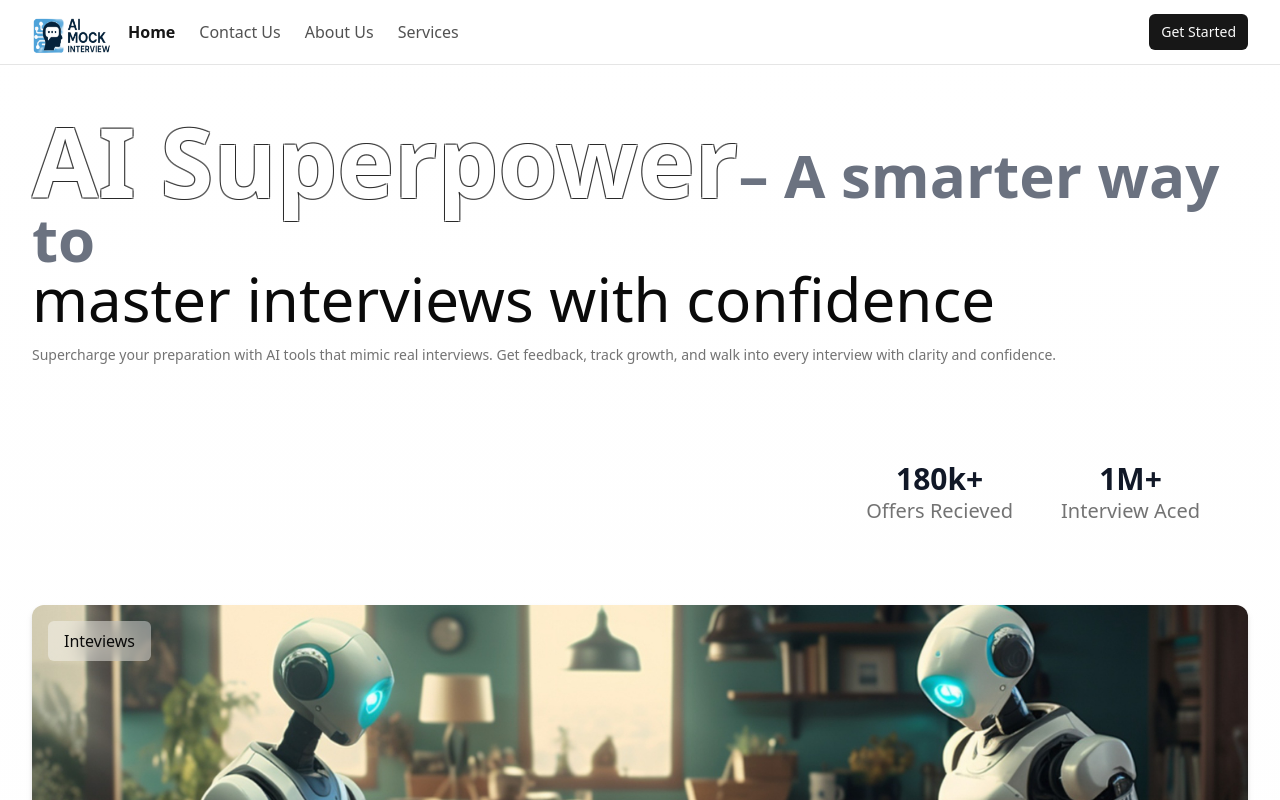
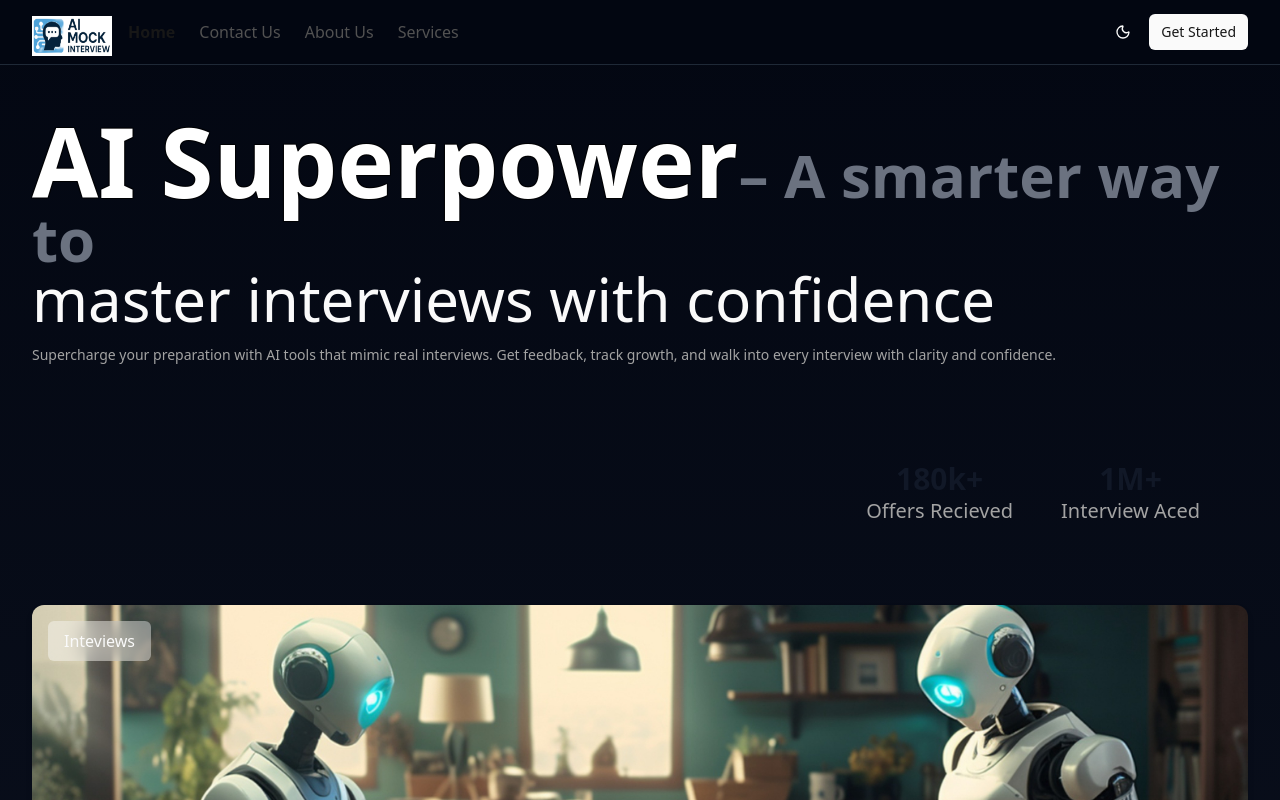
Before and after one commit to anant5441/Ai-Mock-Interview, a React (Vite) app: page / in a window 1280 px wide. Shown: the top 800 px of the page. Built offline with nearby package versions, Linux system fonts and the light colour scheme; no server answers.

Commit message:
Toogle Button Added

```diff
--- a/src/App.tsx
+++ b/src/App.tsx
@@ -53,8 +53,8 @@ const App = () => {
               element={<MockInterviewPage />}
             />
             <Route path="feedback/:interviewId" element={<Feedback />} />
-            <Route path="analytics" element={<AnalyticsPage />} />
           </Route>
+          <Route path="/analytics" element={<AnalyticsPage />} />
         </Route>
       </Routes>
     </Router>
--- a/src/components/header.tsx
+++ b/src/components/header.tsx
@@ -6,13 +6,14 @@ import { NavigationRoutes } from "./navigation-routes";
 import { NavLink } from "react-router-dom";
 import ProfileContainer from "./profile-container";
 import { ToggleContainer } from "./toggle-container";
+import { ThemeToggle } from "./theme-toggle";
 
 const Header = () => {
   const { userId } = useAuth();
   return (
     <header
       className={cn(
-        "sticky top-0 z-50 w-full border-b bg-background/70 backdrop-blur supports-[backdrop-filter]:bg-background/60"
+        "sticky top-0 z-50 w-full border-b bg-background/70 backdrop-blur supports-[backdrop-filter]:bg-background/60 dark:bg-gray-950/80 dark:border-gray-800"
       )}
     >
       <Container className="py-0">
@@ -38,11 +39,11 @@ const Header = () => {
             )}
             {userId && (
               <NavLink
-                to={"/generate/analytics"}
+                to={"/analytics"}
                 className={({ isActive }) =>
                   cn(
-                    "text-sm md:text-base text-neutral-600 hover:text-neutral-900 transition-colors",
-                    isActive && "text-neutral-900 font-semibold"
+                    "text-sm md:text-base text-neutral-600 dark:text-neutral-400 hover:text-neutral-900 dark:hover:text-white transition-colors",
+                    isActive && "text-neutral-900 dark:text-white font-semibold"
                   )
                 }
               >
@@ -52,7 +53,8 @@ const Header = () => {
           </nav>
 
           {/* Right side */}
-          <div className="ml-auto flex items-center gap-4">
+          <div className="ml-auto flex items-center gap-2">
+            <ThemeToggle />
             <ProfileContainer />
             {/* Mobile menu */}
             <ToggleContainer />
--- /dev/null
+++ b/src/components/theme-toggle.tsx
@@ -0,0 +1,20 @@
+import { Moon, Sun } from "lucide-react";
+import { useTheme } from "next-themes";
+import { Button } from "@/components/ui/button";
+
+export function ThemeToggle() {
+    const { theme, setTheme } = useTheme();
+
+    return (
+        <Button
+            variant="ghost"
+            size="icon"
+            onClick={() => setTheme(theme === "dark" ? "light" : "dark")}
+            className="rounded-full w-9 h-9"
+            aria-label="Toggle theme"
+        >
+            <Sun className="h-4 w-4 rotate-0 scale-100 transition-all dark:-rotate-90 dark:scale-0" />
+            <Moon className="absolute h-4 w-4 rotate-90 scale-0 transition-all dark:rotate-0 dark:scale-100" />
+        </Button>
+    );
+}
--- a/src/layouts/main-layout.tsx
+++ b/src/layouts/main-layout.tsx
@@ -5,7 +5,7 @@ import { Footer } from "@/components/footer";
 
 export const MainLayout = () => {
     return (
-        <div className="flex min-h-screen flex-col bg-gradient-to-b from-background to-muted/20">
+        <div className="flex min-h-screen flex-col bg-gradient-to-b from-background to-muted/20 dark:from-gray-950 dark:to-gray-900">
             <Header />
             <Container className="flex-1">
                 <main className="py-6">
--- a/src/layouts/public-layout.tsx
+++ b/src/layouts/public-layout.tsx
@@ -5,7 +5,7 @@ import { Footer } from "@/components/footer";
 
 export const PublicLayout = () => {
     return (
-        <div className="min-h-screen flex flex-col bg-gradient-to-b from-background to-muted/20">
+        <div className="min-h-screen flex flex-col bg-gradient-to-b from-background to-muted/20 dark:from-gray-950 dark:to-gray-900">
             {/* handler to store the user data */}
             <AuthHandler />
             <Header />
--- a/src/main.tsx
+++ b/src/main.tsx
@@ -4,6 +4,7 @@ import App from './App.tsx'
 import './index.css'
 import { ClerkProvider } from '@clerk/clerk-react'
 import { ToasterProvider } from './provider/toast-provider.tsx'
+import { ThemeProvider } from 'next-themes'
 
 // Import your Publishable Key
 const PUBLISHABLE_KEY = import.meta.env.VITE_CLERK_PUBLISHABLE_KEY
@@ -14,9 +15,11 @@ if (!PUBLISHABLE_KEY) {
 
 ReactDOM.createRoot(document.getElementById('root')!).render(
   <React.StrictMode>
-    <ClerkProvider publishableKey={PUBLISHABLE_KEY} afterSignOutUrl='/'>
-      <App />
-      <ToasterProvider />
-    </ClerkProvider>
+    <ThemeProvider attribute="class" defaultTheme="dark" enableSystem>
+      <ClerkProvider publishableKey={PUBLISHABLE_KEY} afterSignOutUrl='/'>
+        <App />
+        <ToasterProvider />
+      </ClerkProvider>
+    </ThemeProvider>
   </React.StrictMode>,
 )
--- a/src/routes/analytics.tsx
+++ b/src/routes/analytics.tsx
@@ -256,7 +256,7 @@ const AnalyticsPage = () => {
     };
 
     return (
-        <div className="relative min-h-screen bg-gradient-to-b from-gray-950 via-gray-900 to-black text-white overflow-hidden">
+        <div className="relative min-h-screen bg-gradient-to-b from-gray-950 via-gray-900 to-black text-white overflow-hidden" style={{ width: '100vw', marginLeft: 'calc(-50vw + 50%)', marginTop: '-1.5rem', marginBottom: '-1.5rem', paddingTop: '0', paddingBottom: '0' }}>
             {/* ambient layers */}
             <div className="floating-blob floating-blob-1 top-[-8%] left-[-5%]" />
             <div className="floating-blob floating-blob-2 top-[45%] right-[-8%]" />
```
Lines whose indentation alone changed are shown as unchanged.
